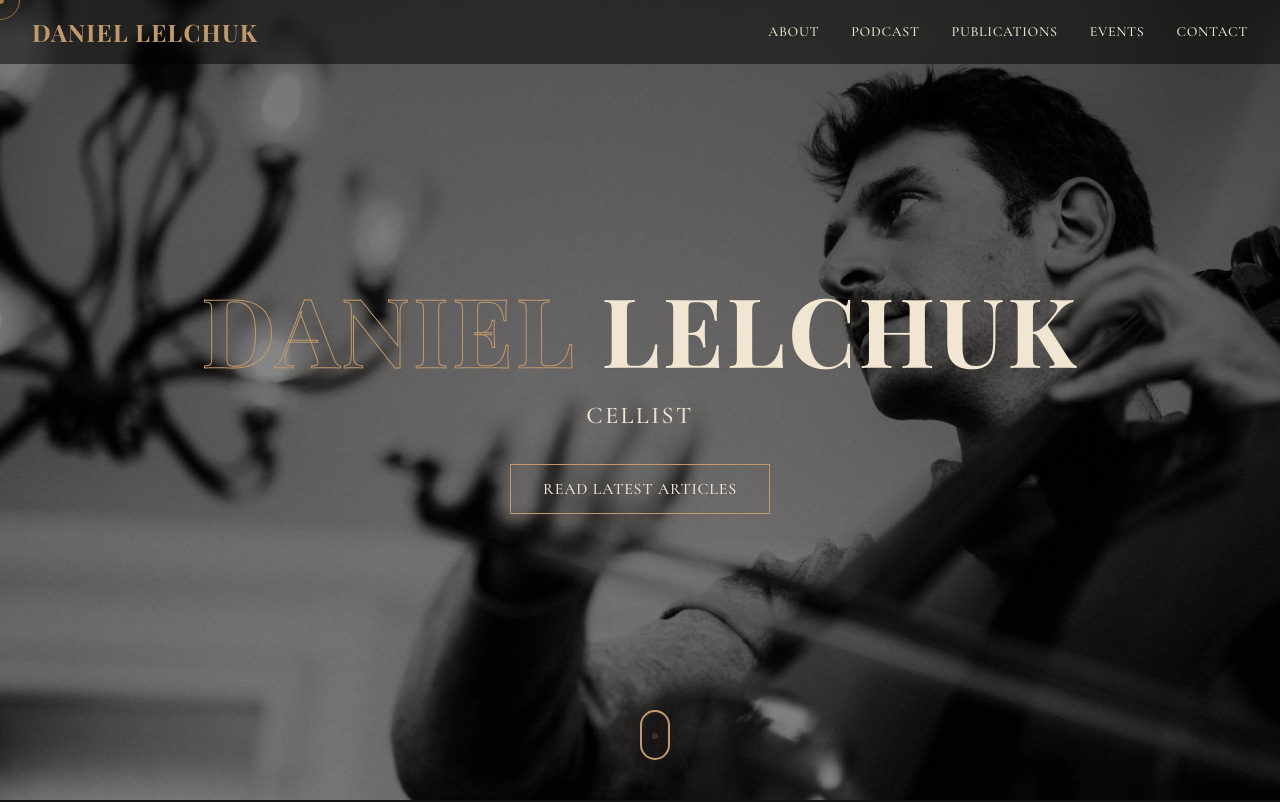
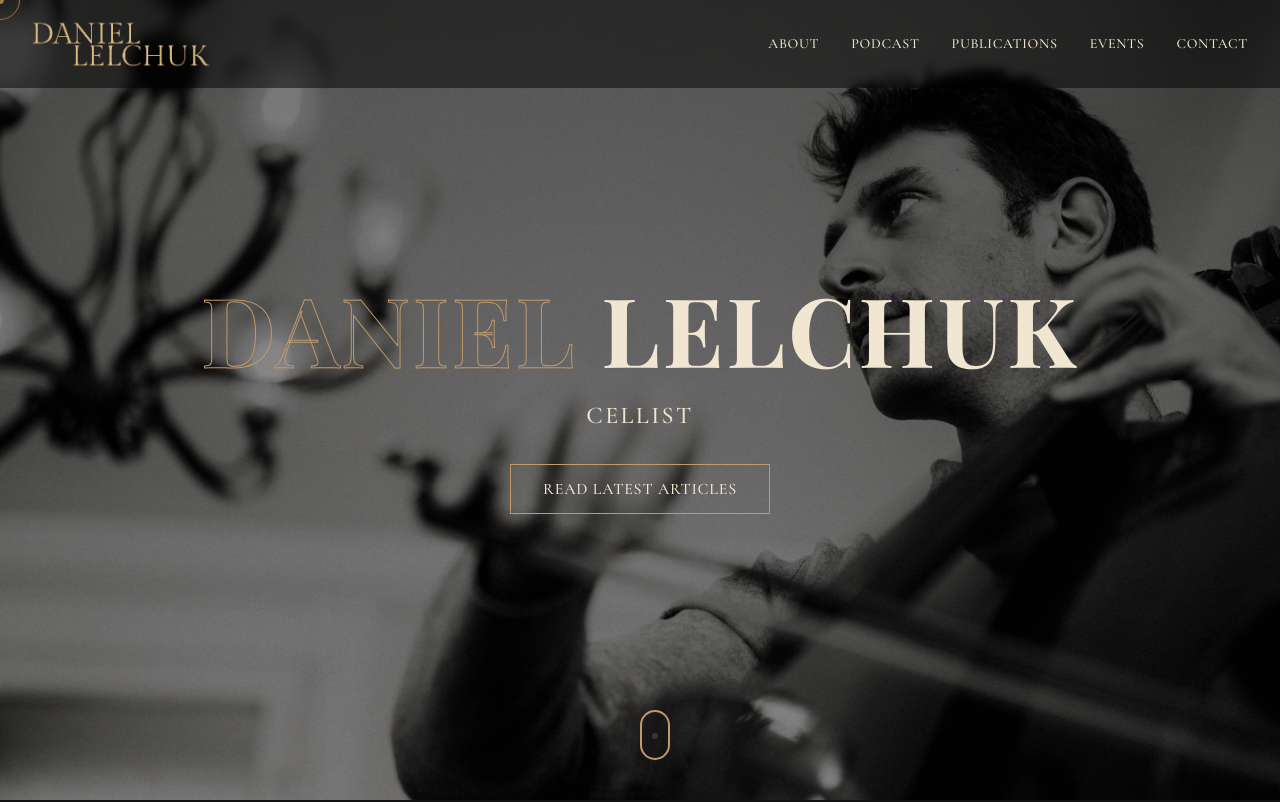
Before and after one commit to delgesu1/Lelchuk, a plain HTML site: page index.html in a window 1280 px wide. Shown: the top 802 px of the page. Drawn offline with nearby package versions, Linux system fonts and the light colour scheme; grey boxes are pictures that could not be loaded.

Commit message:
Replace text logo with image and increase size

```diff
--- a/index.html
+++ b/index.html
@@ -487,7 +487,9 @@
     <!-- Navigation -->
     <nav id="main-nav" class="fixed w-full z-50 bg-black bg-opacity-50 backdrop-blur-sm py-4 px-8 transition-all duration-500">
         <div class="container mx-auto flex justify-between items-center">
-            <a href="#" class="text-2xl font-bold tracking-wider" style="font-family: 'Playfair Display', serif; color: var(--accent);">DANIEL LELCHUK</a>
+            <a href="#" class="block">
+                <img src="images/LelchukLogo.png" alt="Daniel Lelchuk Logo" class="h-14">
+            </a>
             <div class="hidden md:flex space-x-8">
                 <a href="#about" class="nav-link uppercase text-sm tracking-wider hover:text-accent transition">About</a>
                 <a href="#podcast" class="nav-link uppercase text-sm tracking-wider hover:text-accent transition">Podcast</a>
```
Also changed, not shown: images/LelchukLogo.png (added), 2 other files.
